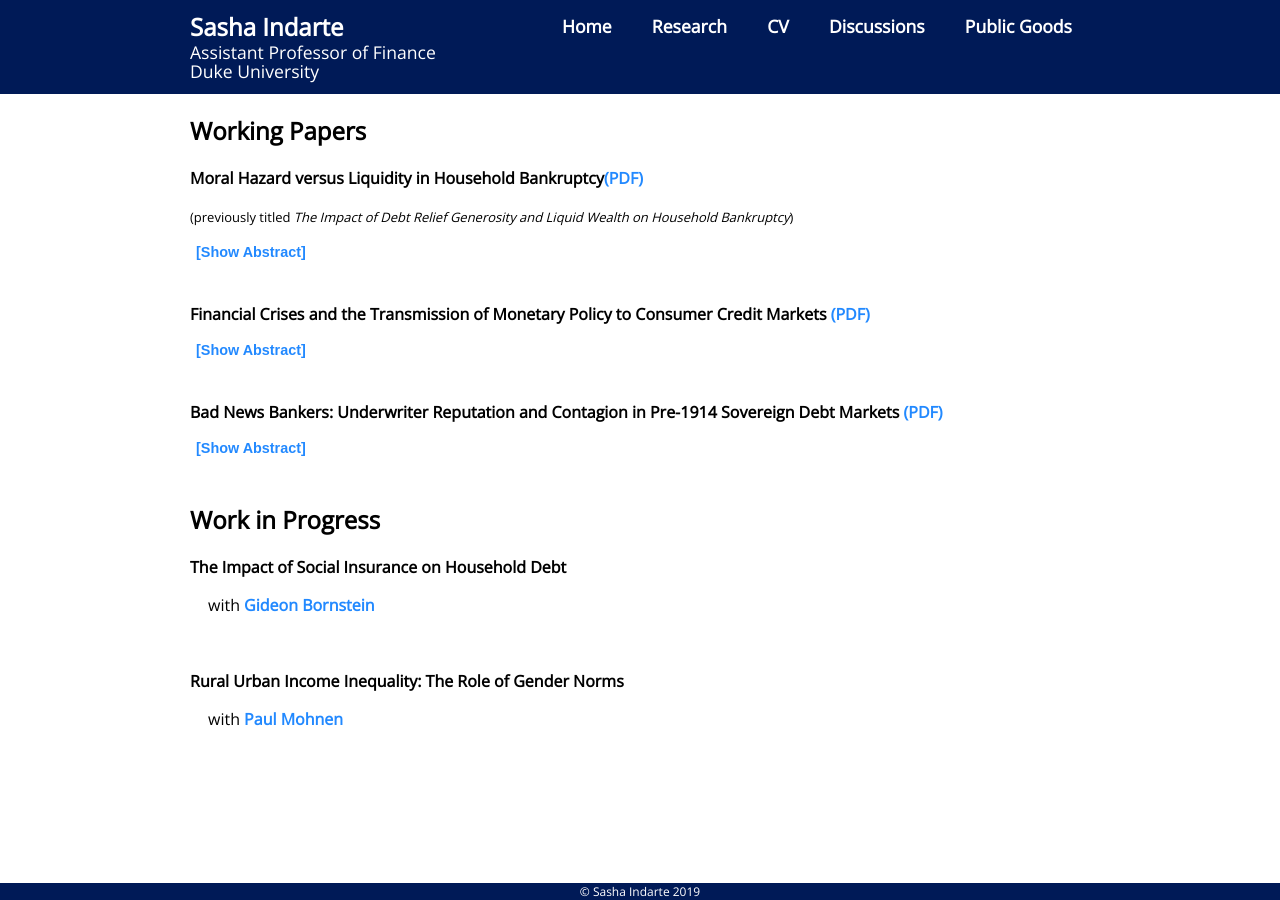
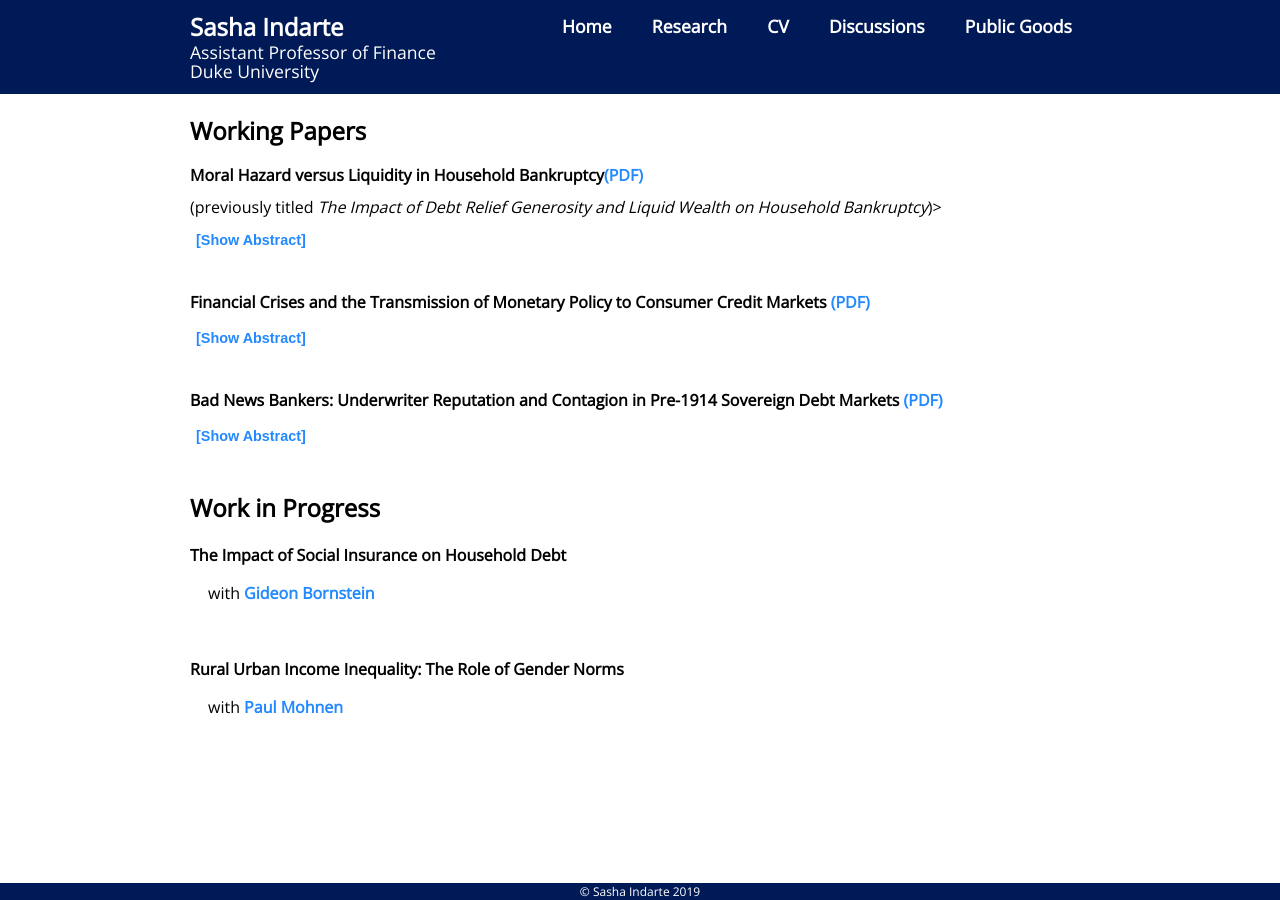
Before and after one commit to sashaindarte/sashaindarte.github.io, a Jekyll site: the page built from research/index.html, in a window 1280 px wide. Built offline with Jekyll 4.4.1, drawn with Linux system fonts in a browser that asks for light colours.

Commit message:
fixed line spacing

```diff
--- a/research/index.html
+++ b/research/index.html
@@ -7,8 +7,8 @@ title: Sasha Indarte - Research
 	<div class="singlecol">
 		<h2>Working Papers</h2>
 
-		<p><b>Moral Hazard versus Liquidity in Household Bankruptcy</b><a href = "/research/si_bk_2020.pdf">(PDF)</a></p>
-		<p><font size="-1">(previously titled <i>The Impact of Debt Relief Generosity and Liquid Wealth on Household Bankruptcy</i>)<font size="+0"></p>
+		<p style = "line-height:1;"><b>Moral Hazard versus Liquidity in Household Bankruptcy</b><a href = "/research/si_bk_2020.pdf">(PDF)</a></p>
+		<p style = "font-size:80%px; line-height:1;">(previously titled <i>The Impact of Debt Relief Generosity and Liquid Wealth on Household Bankruptcy</i>)></p>
 		<button class="accordion"></button>
 		<div class="panel">
 			<p align="justify">
```
